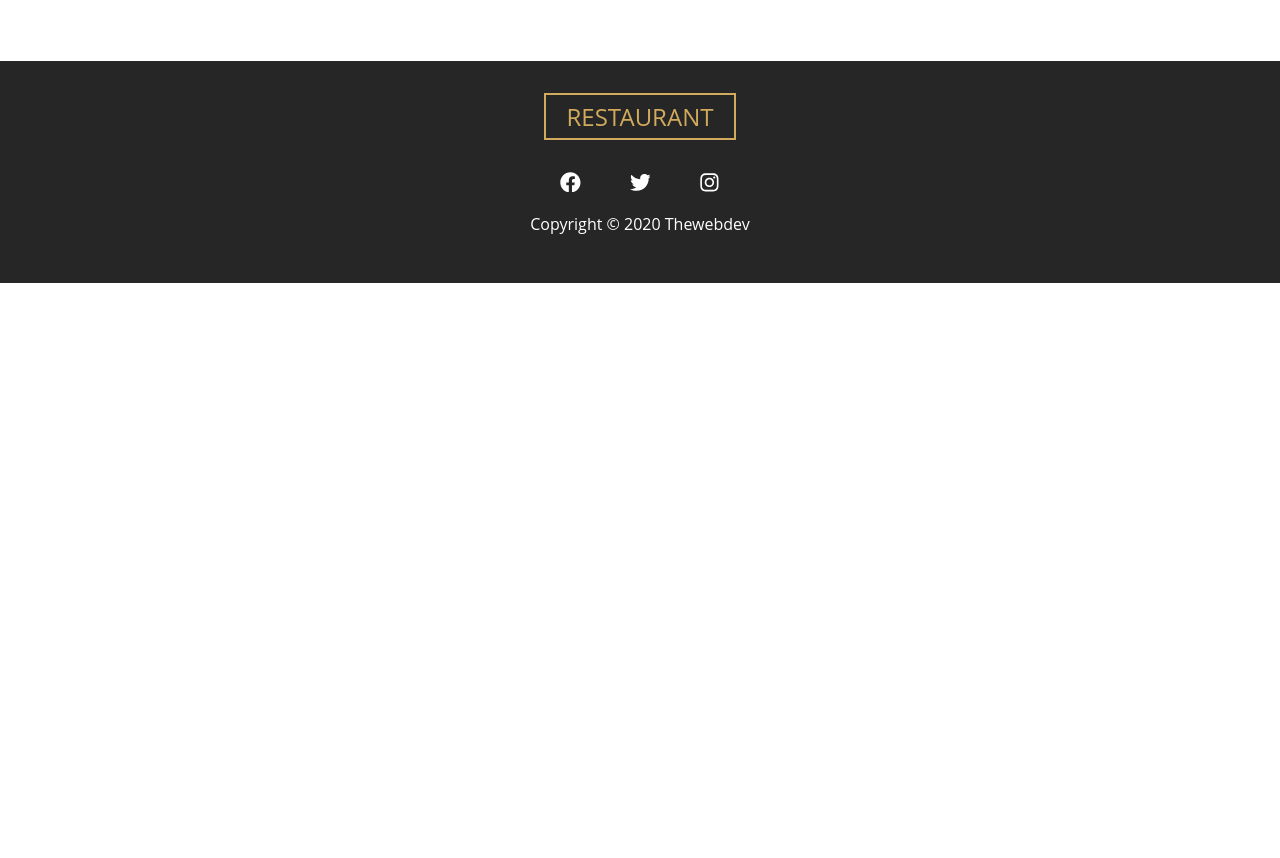
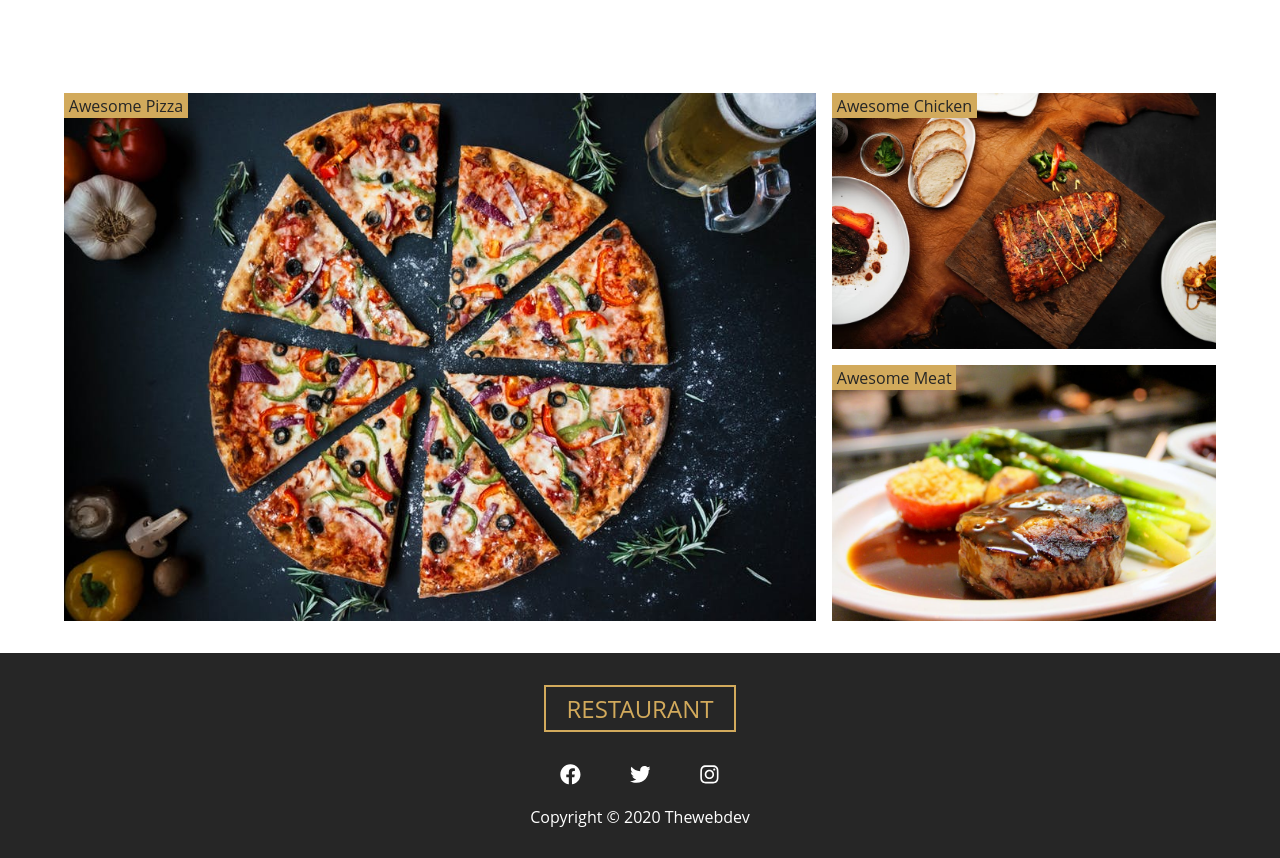
Before and after one commit to nabendu82/restaurant-gatsby, a Gatsby site: page / in a window 1280 px wide. Shown: the part 1416-2274 px from the top of the page. Before the commit the page ends 1699 px from the top, so only its background shows below. Built offline with nearby package versions, Linux system fonts and the light colour scheme; Gatsby itself is replaced by a stand-in of ours.

Commit message:
part-10 complete

```diff
--- /dev/null
+++ b/src/components/HomeComponents/Gallery.js
@@ -0,0 +1,101 @@
+import React from 'react'
+import styled from 'styled-components'
+import { useStaticQuery, graphql } from 'gatsby'
+import { styles, Section } from '../../utils'
+import Img from 'gatsby-image'
+
+const Gallery = () => {
+    const data = useStaticQuery(graphql`
+        {
+            img1: file(relativePath: { eq: "homeGallery/img-1.jpeg" }) {
+                childImageSharp {
+                    fluid(maxWidth: 500) {
+                        ...GatsbyImageSharpFluid_tracedSVG
+                    }
+                }
+            }
+            img2: file(relativePath: { eq: "homeGallery/img-2.jpeg" }) {
+                childImageSharp {
+                    fluid(maxWidth: 500) {
+                        ...GatsbyImageSharpFluid_tracedSVG
+                    }
+                }
+            }
+            img3: file(relativePath: { eq: "homeGallery/img-3.jpeg" }) {
+                childImageSharp {
+                    fluid(maxWidth: 500) {
+                        ...GatsbyImageSharpFluid_tracedSVG
+                    }
+                }
+            }
+        }
+    `)
+
+    const img1 = data.img1.childImageSharp.fluid
+    const img2 = data.img2.childImageSharp.fluid
+    const img3 = data.img3.childImageSharp.fluid
+    return (
+        <Section>
+            <GalleryWrapper>
+                <div className="item item-1">
+                    <Img fluid={img1} />
+                    <p className="info">awesome pizza</p>
+                </div>
+                <div className="item item-2">
+                    <Img fluid={img2} />
+                    <p className="info">awesome chicken</p>
+                </div>
+                <div className="item item-3">
+                    <Img fluid={img3} />
+                    <p className="info">awesome meat</p>
+                </div>
+            </GalleryWrapper>
+        </Section>
+    )
+}
+
+const GalleryWrapper = styled.div`
+    display: grid;
+    grid-template-columns: auto;
+    grid-row-gap: 1rem;
+    .item {
+        position: relative;
+    }
+    .info {
+        position: absolute;
+        top: 0;
+        left: 0;
+        background: ${styles.colors.mainYellow};
+        padding: 0.1rem 0.3rem;
+        text-transform: capitalize;
+    }
+
+    @media (min-width: 576px) {
+        grid-template-columns: 1fr 1fr;
+        grid-column-gap: 1rem;
+    }
+
+    @media (min-width: 768px) {
+        grid-template-columns: repeat(3, 1fr);
+    }
+
+    @media (min-width: 992px) {
+        .gatsby-image-wrapper {
+            height: 100%;
+        }
+        grid-template-areas:
+            'one one two two'
+            'one one three three';
+        .item-1 {
+            grid-area: one;
+        }
+        .item-2 {
+            grid-area: two;
+        }
+        .item-3 {
+            grid-area: three;
+        }
+    }
+`;
+
+export default Gallery
--- a/src/pages/index.js
+++ b/src/pages/index.js
@@ -4,6 +4,7 @@ import { HomeHeader, Banner, BannerButton } from "../utils"
 import SEO from "../components/seo"
 import img from '../images/bcg/homeBcg.jpg'
 import QuickInfo from '../components/HomeComponents/QuickInfo'
+import Gallery from '../components/HomeComponents/Gallery'
 
 const IndexPage = () => (
   <Layout>
@@ -14,6 +15,7 @@ const IndexPage = () => (
       </Banner>
     </HomeHeader>
     <QuickInfo />
+    <Gallery />
   </Layout>
 )
 
```
